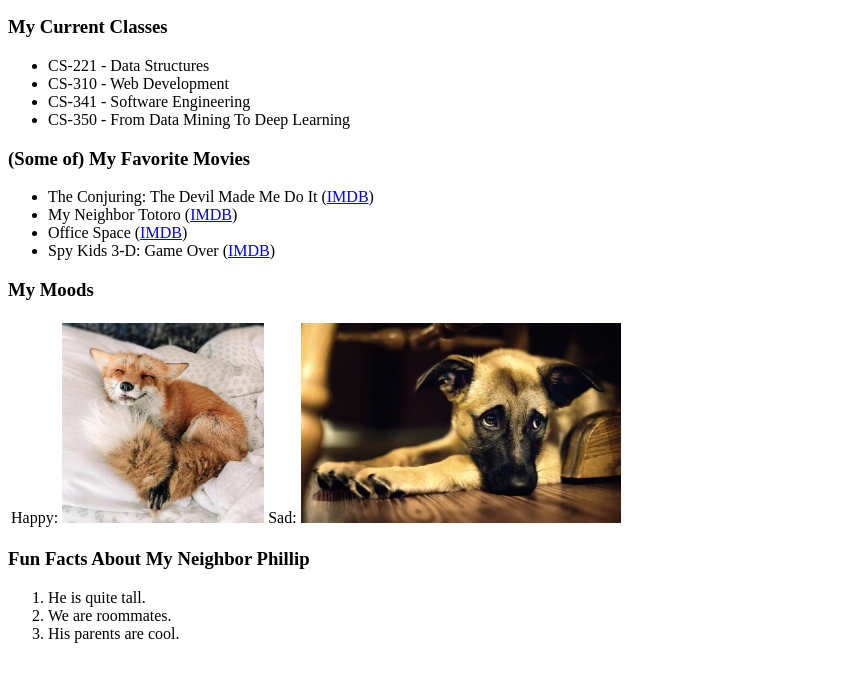
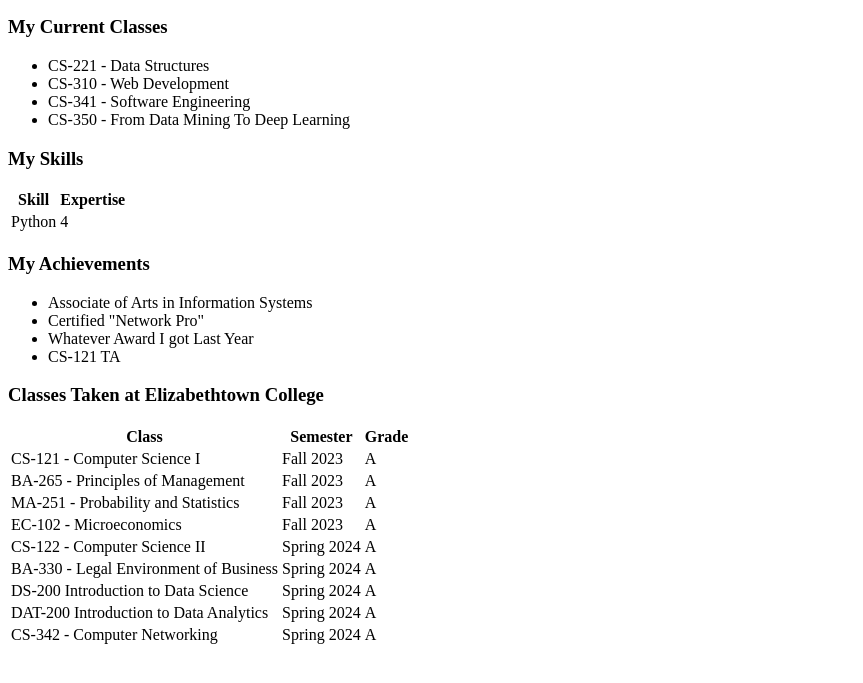
Before and after one commit to happythursdaykevin/happythursdaykevin.github.io, a plain HTML site: page index.html in a window 1280 px wide. Shown: the part 87-770 px from the top of the page, without its empty margins (0-863 px from the left). Drawn offline with Linux system fonts and the light colour scheme.

Commit message:
updating website for hw1 wip

```diff
--- a/index.html
+++ b/index.html
@@ -2,6 +2,7 @@
 <head>
     <meta charset="UTF-8">
     <meta name="viewport" content="width=device-width, initial-scale=1.0">
+    <link rel="stylesheet" href="styles.css">
     <title>About Me</title>
 </head>
 <body>
@@ -10,36 +11,86 @@
         I'm a senior Information Systems major at Elizabethown College. Next semester I will be studying abroad in Växjö, Sweden.
     </header>
     <main>
-        <h3>My Current Classes</h3>
-        <ul>
+        <h3 class="currClasses">My Current Classes</h3>
+        <ul class="currClasses">
             <li>CS-221 - Data Structures</li>
             <li>CS-310 - Web Development</li>
             <li>CS-341 - Software Engineering</li>
             <li>CS-350 - From Data Mining To Deep Learning</li>
         </ul>
-        <h3>(Some of) My Favorite Movies</h3>
-        <ul>
-            <li>The Conjuring: The Devil Made Me Do It (<a href="https://www.imdb.com/title/tt7069210/?ref_=nv_sr_srsg_7_tt_8_nm_0_in_0_q_conjuring%2520" target="_blank">IMDB</a>)</li>
-            <li>My Neighbor Totoro (<a href="https://www.imdb.com/title/tt0096283/?ref_=nv_sr_srsg_0_tt_8_nm_0_in_0_q_my%2520neighbor" target="_blank">IMDB</a>)</li>
-            <li>Office Space (<a href="https://www.imdb.com/title/tt0151804/?ref_=nv_sr_srsg_0_tt_8_nm_0_in_0_q_office%2520space" target="_blank">IMDB</a>)</li>
-            <li>Spy Kids 3-D: Game Over (<a href="https://www.imdb.com/title/tt0338459/" target="_blank">IMDB</a>)</li>
+        <h3 class = "skills">My Skills</h3>
+        <table class = "skills">
+            <tr>
+                <th>Skill</th>
+                <th>Expertise</th>
+            </tr>
+            <tr>
+                <td>Python</td>
+                <td>4</td>
+            </tr>
+        </table>
+        <h3 class = "awards">My Achievements</h3>
+        <ul class = "awards">
+            <li>Associate of Arts in Information Systems</li>
+            <li>Certified "Network Pro"</li>
+            <li>Whatever Award I got Last Year</li>
+            <li>CS-121 TA</li>
         </ul>
-        <h3>My Moods</h3>
-        <table>
+        <h3 class = "pastClasses">Classes Taken at Elizabethtown College</h3>
+        <table class="pastClasses">
             <tr>
-                <td>
-                    Happy: <img src = "images/happyfox.jpg" height = 200> Sad: <img src = "images/saddog.jpg" height = 200>
-                </td>
+                <th>Class</th>
+                <th>Semester</th>
+                <th>Grade</th>
+            </tr>
+            <tr>
+                <td>CS-121 - Computer Science I</td>
+                <td>Fall 2023</td>
+                <td>A</td>
+            </tr>
+            <tr>
+                <td>BA-265 - Principles of Management</td>
+                <td>Fall 2023</td>
+                <td>A</td>
+            </tr>
+            <tr>
+                <td>MA-251 - Probability and Statistics</td>
+                <td>Fall 2023</td>
+                <td>A</td>
+            </tr>
+            <tr>
+                <td>EC-102 - Microeconomics</td>
+                <td>Fall 2023</td>
+                <td>A</td>
+            </tr>
+            <tr>
+                <td>CS-122 - Computer Science II</td>
+                <td>Spring 2024</td>
+                <td>A</td>
+            </tr>
+            <tr>
+                <td>BA-330 - Legal Environment of Business</td>
+                <td>Spring 2024</td>
+                <td>A</td>
+            </tr>
+            <tr>
+                <td>DS-200 Introduction to Data Science</td>
+                <td>Spring 2024</td>
+                <td>A</td>
+            </tr>
+            <tr>
+                <td>DAT-200 Introduction to Data Analytics</td>
+                <td>Spring 2024</td>
+                <td>A</td>
+            </tr>
+            <tr>
+                <td>CS-342 - Computer Networking</td>
+                <td>Spring 2024</td>
+                <td>A</td>
             </tr>
         </table>
     </main>
     <footer>
-        <h3>Fun Facts About My Neighbor Phillip</h3>
-        <ol>
-            <li>He is quite tall.</li>
-            <li>We are roommates.</li>
-            <li>His parents are cool.</li>
-        </ol>
     </footer>
 </body>
 </html>
```
Also changed, not shown: styles.css (added).
